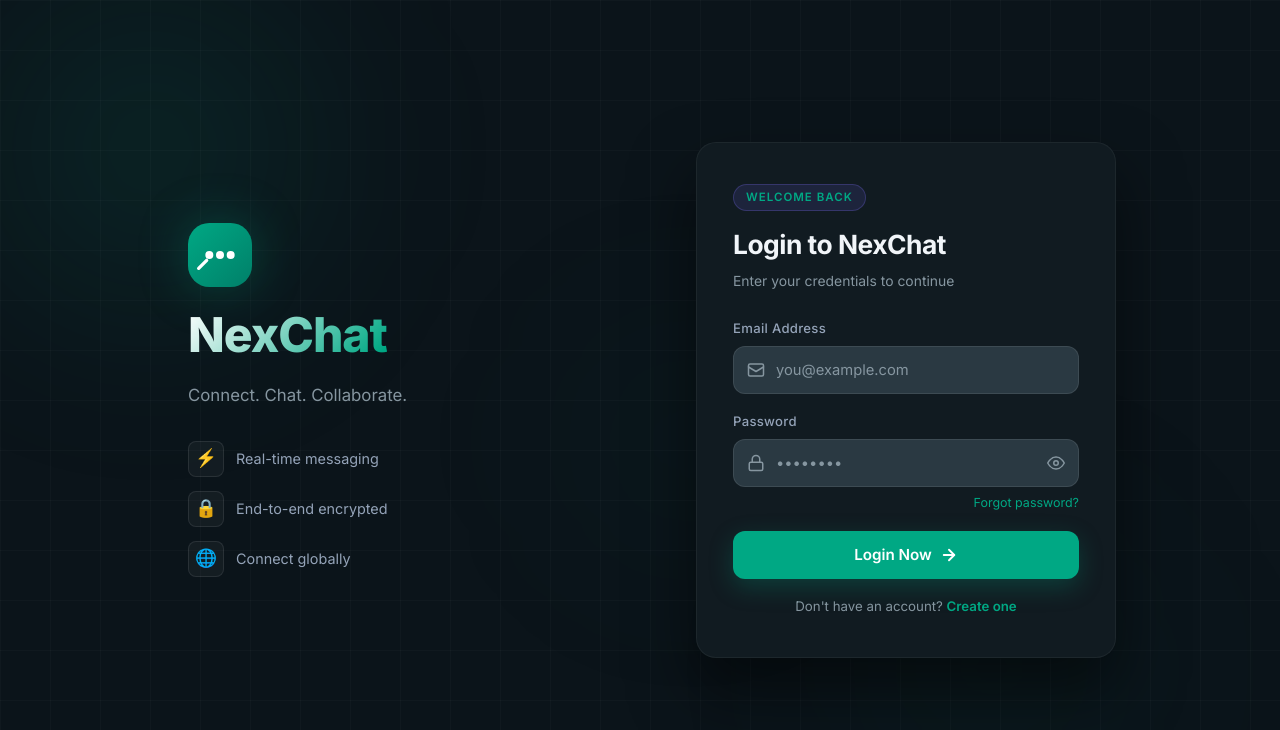
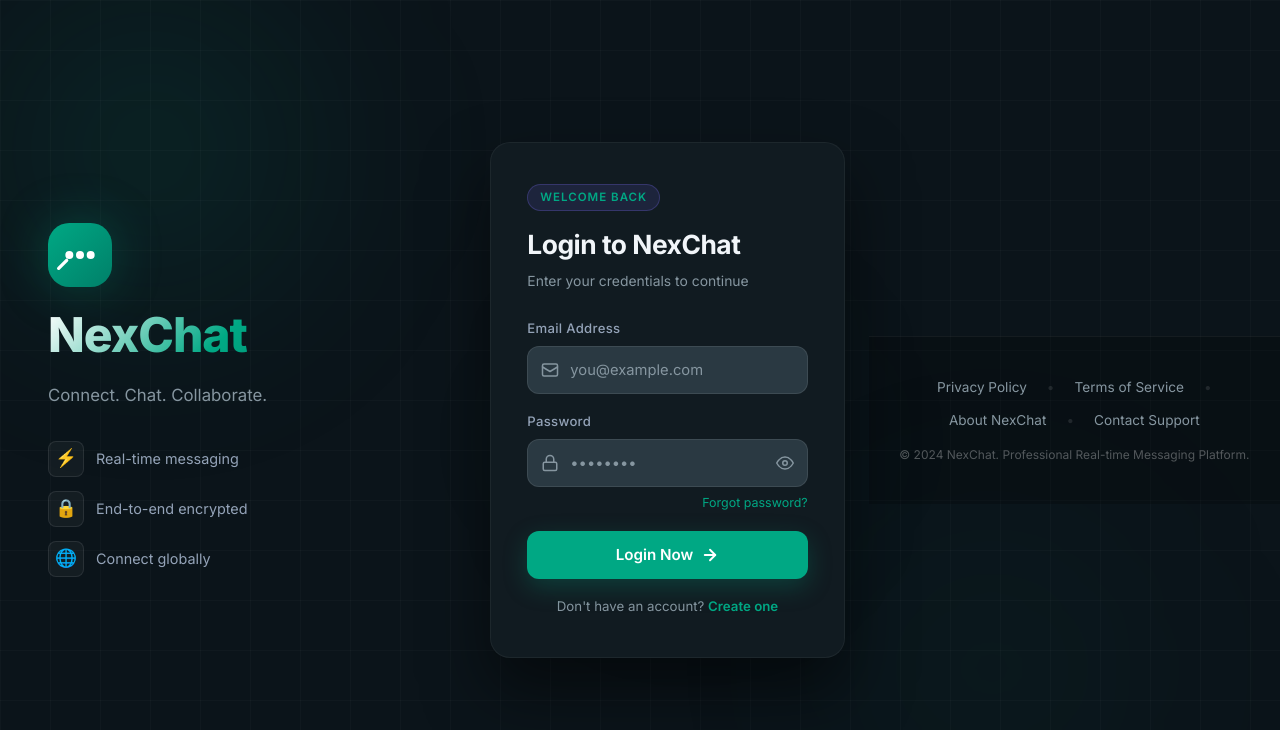
Before and after one commit to Aditya-k-Sharma81/Chat-App, a React (Vite) app in the folder Client/: page / in a window 1280 px wide. Shown: the top 730 px of the page. Built offline with nearby package versions, Linux system fonts and the light colour scheme; no server answers.

Commit message:
fix some issue

```diff
--- a/Client/index.html
+++ b/Client/index.html
@@ -4,7 +4,16 @@
     <meta charset="UTF-8" />
     <link rel="icon" type="image/svg+xml" href="/favicon.svg" />
     <meta name="viewport" content="width=device-width, initial-scale=1.0" />
-    <title>NexChat</title>
+    <title>NexChat | Modern Real-time Chat Experience</title>
+    <meta name="description" content="NexChat is a professional real-time messaging application for global connectivity and collaboration." />
+    <meta name="keywords" content="Real-time chat, messaging, collaboration, NexChat" />
+    <meta name="author" content="NexChat Team" />
+
+    <!-- Open Graph for trust parsing -->
+    <meta property="og:title" content="NexChat | Modern Chat App" />
+    <meta property="og:description" content="Secure, real-time messaging for teams and individuals." />
+    <meta property="og:type" content="website" />
+    <meta property="og:url" content="https://chat-app-umber-seven-73.vercel.app" />
   </head>
   <body>
     <div id="root"></div>
--- a/Client/src/index.css
+++ b/Client/src/index.css
@@ -2093,3 +2093,45 @@ body {
   display: flex;
 }
 .bubble-me .audio-mic-icon { color: rgba(255,255,255,0.7); }
+/* --- Trust Footer ------------------------------------------ */
+.trust-footer {
+  position: relative;
+  z-index: 1;
+  padding: 40px 24px;
+  display: flex;
+  flex-direction: column;
+  align-items: center;
+  gap: 16px;
+  border-top: 1px solid rgba(255,255,255,0.05);
+  background: rgba(0,0,0,0.2);
+  margin-top: 40px;
+}
+
+.footer-links {
+  display: flex;
+  flex-wrap: wrap;
+  justify-content: center;
+  gap: 12px 20px;
+  font-size: 0.85rem;
+}
+
+.footer-links a {
+  color: #8696a0;
+  text-decoration: none;
+  transition: color 0.2s ease;
+}
+
+.footer-links a:hover {
+  color: #00a884;
+}
+
+.dot {
+  color: rgba(255,255,255,0.1);
+  pointer-events: none;
+}
+
+.footer-copy {
+  font-size: 0.75rem;
+  color: rgba(255,255,255,0.3);
+  text-align: center;
+}
--- a/Client/src/pages/LoginPage.jsx
+++ b/Client/src/pages/LoginPage.jsx
@@ -183,6 +183,20 @@ export default function LoginPage({ onSwitch }) {
           </div>
         </div>
       </div>
+
+      {/* Trust Footer */}
+      <footer className="trust-footer">
+        <div className="footer-links">
+          <a href="#" onClick={(e) => e.preventDefault()}>Privacy Policy</a>
+          <span className="dot">•</span>
+          <a href="#" onClick={(e) => e.preventDefault()}>Terms of Service</a>
+          <span className="dot">•</span>
+          <a href="#" onClick={(e) => e.preventDefault()}>About NexChat</a>
+          <span className="dot">•</span>
+          <a href="#" onClick={(e) => e.preventDefault()}>Contact Support</a>
+        </div>
+        <p className="footer-copy">© 2024 NexChat. Professional Real-time Messaging Platform.</p>
+      </footer>
     </div>
   );
 }
--- a/Client/src/pages/SignUpPage.jsx
+++ b/Client/src/pages/SignUpPage.jsx
@@ -245,6 +245,20 @@ export default function SignUpPage({ onSwitch }) {
           </div>
         </div>
       </div>
+
+      {/* Trust Footer */}
+      <footer className="trust-footer">
+        <div className="footer-links">
+          <a href="#" onClick={(e) => e.preventDefault()}>Privacy Policy</a>
+          <span className="dot">•</span>
+          <a href="#" onClick={(e) => e.preventDefault()}>Terms of Service</a>
+          <span className="dot">•</span>
+          <a href="#" onClick={(e) => e.preventDefault()}>About NexChat</a>
+          <span className="dot">•</span>
+          <a href="#" onClick={(e) => e.preventDefault()}>Contact Support</a>
+        </div>
+        <p className="footer-copy">© 2024 NexChat. Professional Real-time Messaging Platform.</p>
+      </footer>
     </div>
   );
 }
```
Also changed, not shown: Client/public/robots.txt (added).
